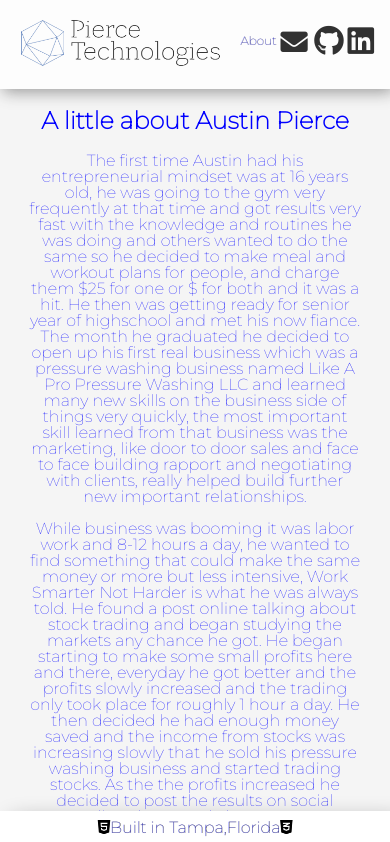
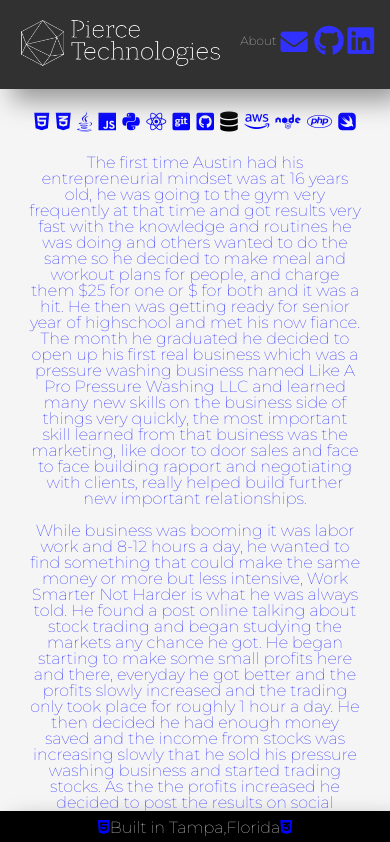
Before and after one commit to Austinentpierce/PortfolioWebsite, a React (Vite) app: page /AboutMe in a window 390 px wide. Shown: the top 842 px of the page. Built offline with nearby package versions, Linux system fonts and the light colour scheme; a web font is replaced by a local one.

Commit message:
Adding timeline for about page

```diff
--- a/index.html
+++ b/index.html
@@ -4,7 +4,7 @@
     <meta charset="UTF-8" />
     <link rel="icon" type="image/svg+xml" href="/src/favicon.svg" />
     <meta name="viewport" content="width=device-width, initial-scale=1.0" />
-    <title>Pierce Technologies</title>
+    <title>Pierce Technology</title>
   </head>
   <body>
     <div id="root"></div>
--- a/src/App.tsx
+++ b/src/App.tsx
@@ -4,7 +4,7 @@ import { Link } from 'react-router-dom'
 import { Homepage } from './Homepage'
 import { AboutMe } from './Pages/AboutMe'
 
-import step_0 from './images/logo_white_background.jpg'
+import step_0 from './images/white_logo_dark_background.jpg'
 
 export function App() {
   return (
--- a/src/Pages/AboutMe.tsx
+++ b/src/Pages/AboutMe.tsx
@@ -3,7 +3,21 @@ import React from 'react'
 export function AboutMe() {
   return (
     <main className="AboutPage">
-      <h1 className="AboutHeader">A little about Austin Pierce</h1>
+      <h1 className="AboutHeader">
+        <i className="language fab fa-html5"></i>
+        <i className="language fab fa-css3-alt"></i>
+        <i className="language fab fa-java"></i>
+        <i className="language fab fa-js"></i>
+        <i className="language fab fa-python"></i>
+        <i className="language fab fa-react"></i>
+        <i className="language fab fa-git-square"></i>
+        <i className="language fab fa-github-square"></i>
+        <i className="language fas fa-database"></i>
+        <i className="language fab fa-aws"></i>
+        <i className="language fab fa-node"></i>
+        <i className="language fab fa-php"></i>
+        <i className="language fab fa-swift"></i>
+      </h1>
 
       <p>
         The first time Austin had his entrepreneurial mindset was at 16 years
--- a/src/index.scss
+++ b/src/index.scss
@@ -14,12 +14,12 @@ body {
   background-color: whitesmoke;
 }
 header {
-  background-color: white;
+  background-color: black;
   padding: 0.3rem;
   position: sticky;
   top: 0;
   opacity: 0.8;
-  box-shadow: gray 3px 3px 15px;
+  box-shadow: gray 12px 12px 24px;
   padding: 0;
 }
 
@@ -37,7 +37,7 @@ section .HomepageImages {
 }
 div .About {
   margin: 1.15rem 1rem 1rem 1rem;
-  color: blue;
+  color: white;
   text-shadow: black 0.03rem 0.03rem;
   text-align: right;
   position: absolute;
@@ -77,14 +77,14 @@ div .EmailLogo {
   right: 10%;
 }
 footer {
-  background-color: white;
+  background-color: black;
   padding: 0.5rem;
   position: fixed;
   bottom: 0;
   left: 0;
   right: 0;
   text-align: center;
-  color: rgb(69, 69, 250);
+  color: white;
   text-shadow: black 0.03rem 0.03rem;
   box-shadow: gray 12px 12px 24px;
   font-family: 'Montserrat', sans-serif;
@@ -133,11 +133,15 @@ section {
   margin: 1.25rem;
 }
 .envelope {
-  color: black;
+  color: blue;
 }
 .AboutHeader {
   text-align: center;
   font-family: 'Montserrat', sans-serif;
+}
+.language {
+  margin: 1rem;
+  color: black;
 }
 p {
   text-align: center;
@@ -147,7 +151,7 @@ p {
   padding: 0;
 }
 .fab {
-  color: black;
+  color: blue;
 }
 @media all and (max-width: 375px) {
   div .About {
@@ -168,6 +172,10 @@ p {
   div .LinkedIn {
     font-size: 0.95rem;
     margin-top: 0.65rem;
+  }
+  .language {
+    font-size: 1.25rem;
+    margin: 0.12rem;
   }
 }
 @media all and (max-width: 428px) {
@@ -190,4 +198,58 @@ p {
     font-size: 0.95rem;
     margin-top: 0.65rem;
   }
+  .language {
+    margin: 0.29rem;
+    font-size: 1.25rem;
+  }
 }
+@media all and (max-width: 414px) {
+  div .About {
+    font-size: 0.75rem;
+    right: 25%;
+    margin-top: 1.2rem;
+  }
+  div .EmailLogo {
+    right: 17%;
+    font-size: 0.85rem;
+    margin-top: 0.75rem;
+  }
+  div .Github {
+    font-size: 0.95rem;
+    right: 9.85%;
+    margin-top: 0.65rem;
+  }
+  div .LinkedIn {
+    font-size: 0.95rem;
+    margin-top: 0.65rem;
+  }
+  .language {
+    margin: 0.25rem;
+    font-size: 1.25rem;
+  }
+}
+@media all and (max-width: 390px) {
+  div .About {
+    font-size: 0.75rem;
+    right: 25%;
+    margin-top: 1.2rem;
+  }
+  div .EmailLogo {
+    right: 17%;
+    font-size: 0.85rem;
+    margin-top: 0.75rem;
+  }
+  div .Github {
+    font-size: 0.95rem;
+    right: 9.85%;
+    margin-top: 0.65rem;
+  }
+  div .LinkedIn {
+    font-size: 0.95rem;
+    margin-top: 0.65rem;
+  }
+  .language {
+    margin: 0.2rem;
+    font-size: 1.25rem;
+  }
+}
```
Also changed, not shown: src/images/white_logo_dark_background.jpg (added).
